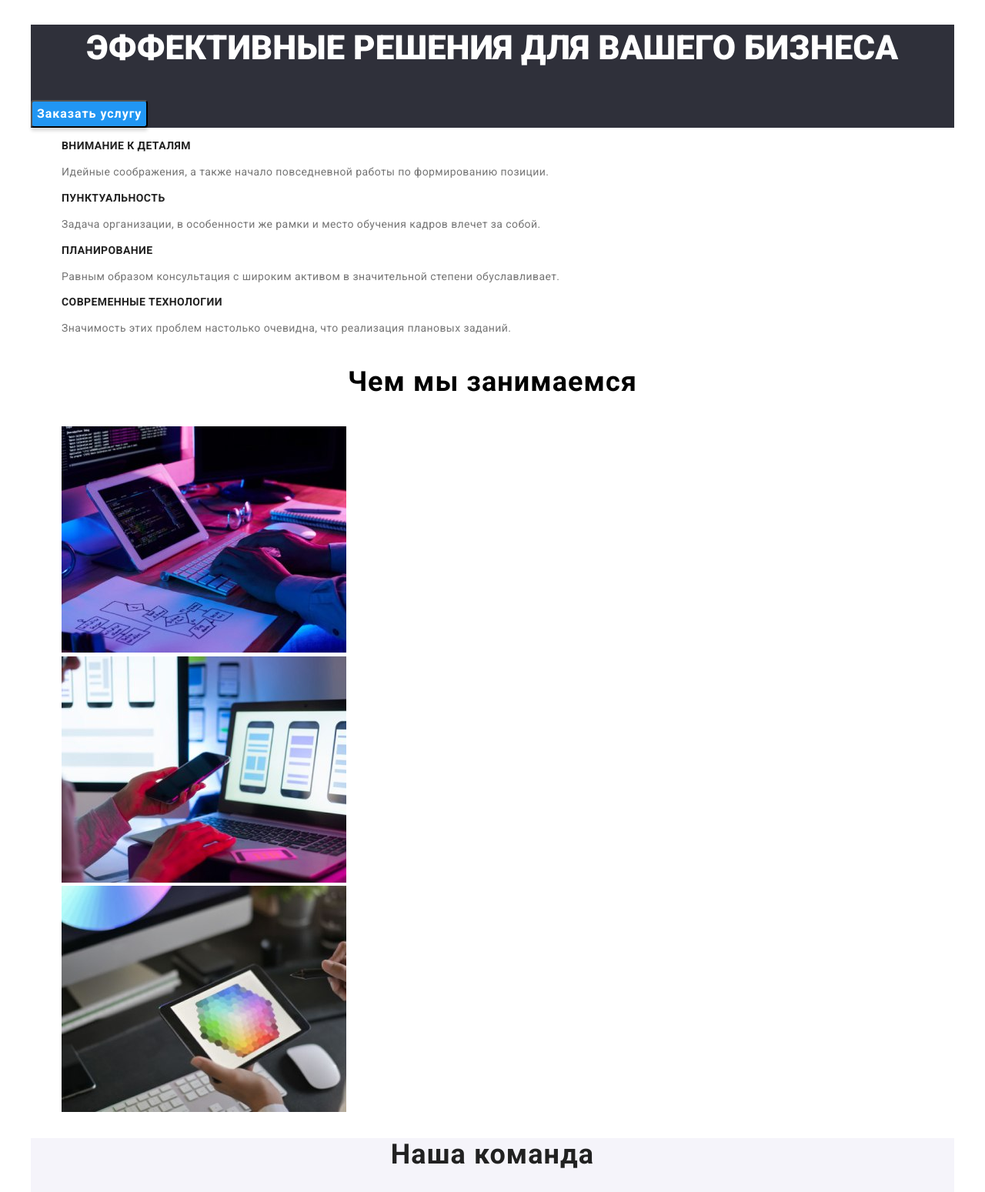
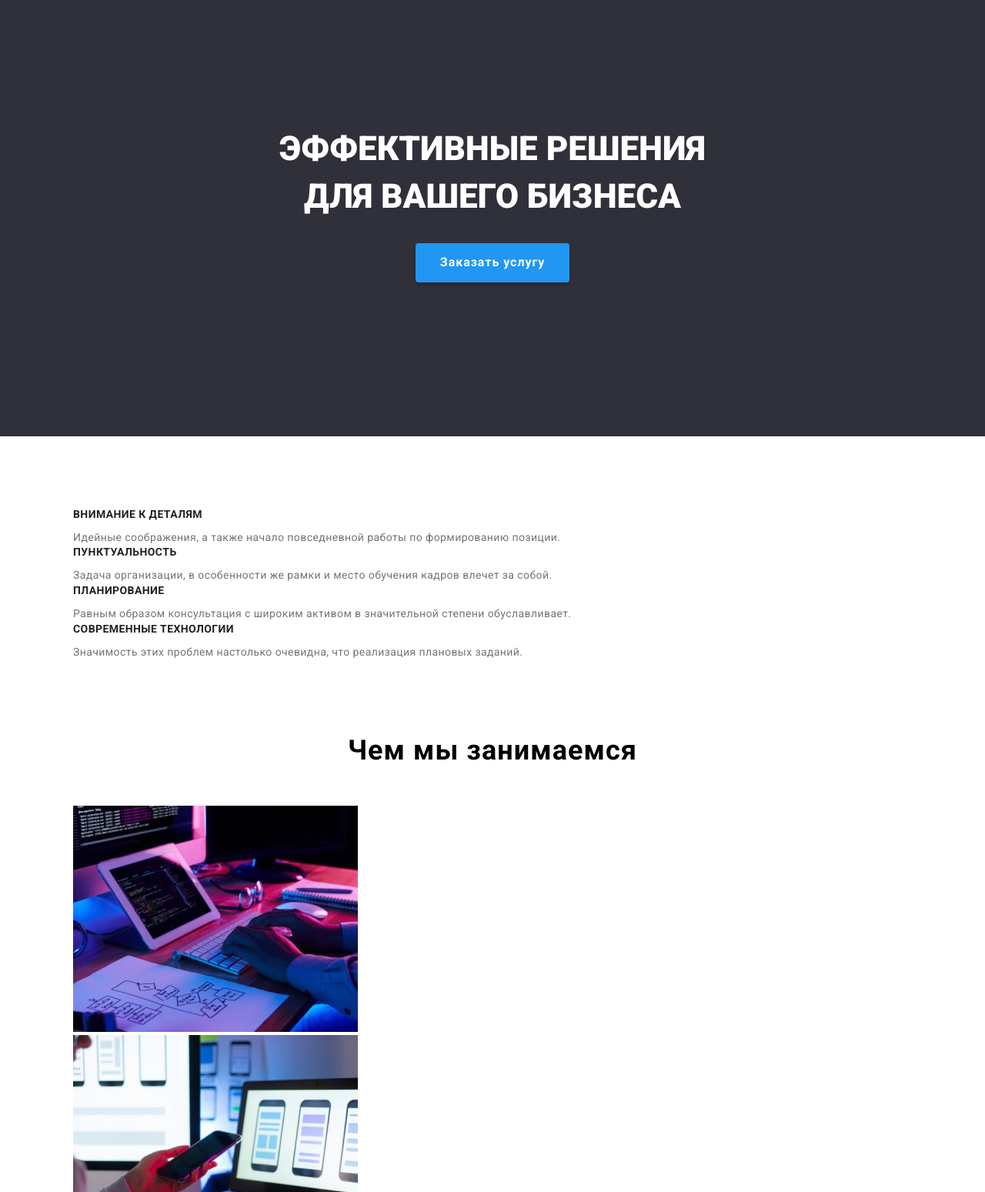
Before and after one commit to MakrFrost/goit-markup-hw-03, a plain HTML site: page index.html in a window 1280 px wide. Shown: the part 160-1709 px from the top of the page at 77% size. Drawn offline with nearby package versions, Linux system fonts and the light colour scheme.

Commit message:
Добавляет измененные параметры

```diff
--- a/css/styles.css
+++ b/css/styles.css
@@ -21,7 +21,7 @@ body {
 
 /* Главный контейнер со всем контентом */
 .container {
-  width: 1230px;
+  width: 1200px;
   margin-left: auto;
   margin-right: auto;
   padding-left: 15px;
@@ -29,7 +29,6 @@ body {
 }
 
 /* Добавляет стили для тега nav, header и li */
-
 .header > .logo-header {
   background-color: var(--color-white);
 }
@@ -50,6 +49,8 @@ body {
 
 .header-list {
   list-style-type: none;
+  padding: 0;
+  margin: 0;
 }
 
 .link-site {
@@ -91,19 +92,30 @@ body {
 .hero {
   color: var(--color-white);
   background-color: var(--bcg-color);
+
+  text-align: center;
+
+  padding-top: 200px;
+  padding-bottom: 200px;
 }
 
 .hero-title {
+  margin: 0;
+
   color: var(--color-white);
 
   text-transform: uppercase;
   font-weight: 900;
   font-size: 44px;
   line-height: 1.4;
+  align-items: center;
   text-align: center;
 }
 
 .button {
+  padding: 10px 32px;
+  margin-top: 30px;
+
   color: var(--color-white);
   background-color: var(--accent-color);
 
@@ -111,11 +123,11 @@ body {
   font-weight: 700;
   font-size: 16px;
   line-height: 1.9;
-  display: flex;
   align-items: center;
   text-align: center;
   letter-spacing: 0.06em;
 
+  border: none;
   box-shadow: 0px 4px 4px rgba(0, 0, 0, 0.15);
   border-radius: 4px;
 }
@@ -130,14 +142,27 @@ body {
 /* Добавляет стили для раздела "особенности" */
 
 .feature {
+  margin-top: 94px;
+
   background-color: var(--color-white);
+}
+
+.feature-list {
+  margin: 0;
 }
 
 .feature-item {
   list-style-type: none;
 }
 
+.feature-item h3 {
+  margin-top: 0;
+  margin-bottom: 10px;
+}
+
 .feature-title {
+  margin-top: 0;
+
   color: var(--first-text-color);
 
   font-weight: 700;
@@ -148,6 +173,9 @@ body {
 }
 
 .feature-text {
+  margin-bottom: 0;
+  margin-top: 0;
+
   color: var(--second-text-color);
 
   font-size: 14px;
@@ -159,9 +187,18 @@ body {
 
 .work {
   background-color: var(--color-white);
+  margin-bottom: 94px;
+}
+
+.work-list {
+  margin-top: 0;
+  margin-bottom: 0;
 }
 
 .work-title {
+  margin-top: 94px;
+  margin-bottom: 50px;
+
   color: var(--color-black);
 
   font-weight: 700;
@@ -182,6 +219,11 @@ body {
 }
 
 .team-title {
+  margin-top: 0px;
+  margin-bottom: 0px;
+  padding-top: 94px;
+  padding-bottom: 50px;
+
   color: var(--first-text-color);
 
   font-weight: 700;
@@ -189,6 +231,11 @@ body {
   line-height: 1.2;
   text-align: center;
   letter-spacing: 0.03em;
+}
+
+.team-list {
+  margin-top: 0;
+  margin-bottom: 94px;
 }
 
 .team-items {
@@ -225,6 +272,9 @@ body {
 }
 
 .logo-footer {
+  padding-bottom: 0px;
+  padding-top: 0px;
+
   color: var(--color-white);
 
   font-family: 'Raleway', sans-serif;
@@ -232,6 +282,13 @@ body {
   font-weight: 700;
   font-size: 26px;
   line-height: 1.2;
+}
+
+.footer-list {
+  margin-top: 0px;
+  margin-bottom: 0px;
+  padding-bottom: 60px;
+  padding-top: 60px;
 }
 
 .footer-address {
@@ -278,6 +335,9 @@ body {
 }
 
 .filtres-button {
+  display: inline-block;
+  border: 0;
+
   color: var(--first-text-color);
   background-color: #f5f4fa;
 
--- a/index.html
+++ b/index.html
@@ -42,17 +42,22 @@
     </header>
 
     <main>
-      <div class="container">
       <!-- Герой -->
       <section class="hero">
-          <h1 class="hero-title">Эффективные решения для вашего бизнеса</h1>
+        <div class="container">
+          <h1 class="hero-title">
+            Эффективные решения <br />
+            для вашего бизнеса
+          </h1>
           <button type="button" class="button">Заказать услугу</button>
+        </div>
       </section>
 
       <!-- Особенности -->
       <section class="feature">
+        <div class="container">
           <h2 hidden>Наши особенности</h2>
-          <ul>
+          <ul class="feature-list">
             <li class="feature-item">
               <h3 class="feature-title">Внимание к деталям</h3>
               <p class="feature-text">
@@ -78,12 +83,14 @@
               </p>
             </li>
           </ul>
+        </div>
       </section>
 
       <!-- Чем занимаемся -->
       <section class="work">
+        <div class="container">
           <h3 class="work-title">Чем мы занимаемся</h3>
-          <ul>
+          <ul class="work-list">
             <li class="work-item">
               <img
                 class="work-img"
@@ -109,12 +116,14 @@
               />
             </li>
           </ul>
+        </div>
       </section>
 
       <!-- Наша команда -->
       <section class="team">
+        <div class="container">
           <h2 class="team-title">Наша команда</h2>
-          <ul>
+          <ul class="team-list">
             <li class="team-items">
               <img src="./images/index/ihor.jpg" alt="фотография Игоря Демьяненко" width="270" />
               <div class="team-text">
@@ -148,8 +157,8 @@
               </div>
             </li>
           </ul>
+        </div>
       </section>
-      </div>
     </main>
 
     <!-- Подвал -->
@@ -157,7 +166,7 @@
       <div class="container">
         <a href="./index.html" class="logo-footer"><span class="logo-span">Web</span>Studio</a>
         <address>
-          <ul>
+          <ul class="footer-list">
             <li class="footer-address">
               <a
                 class="link-address"
```
Lines whose indentation alone changed are shown as unchanged.
